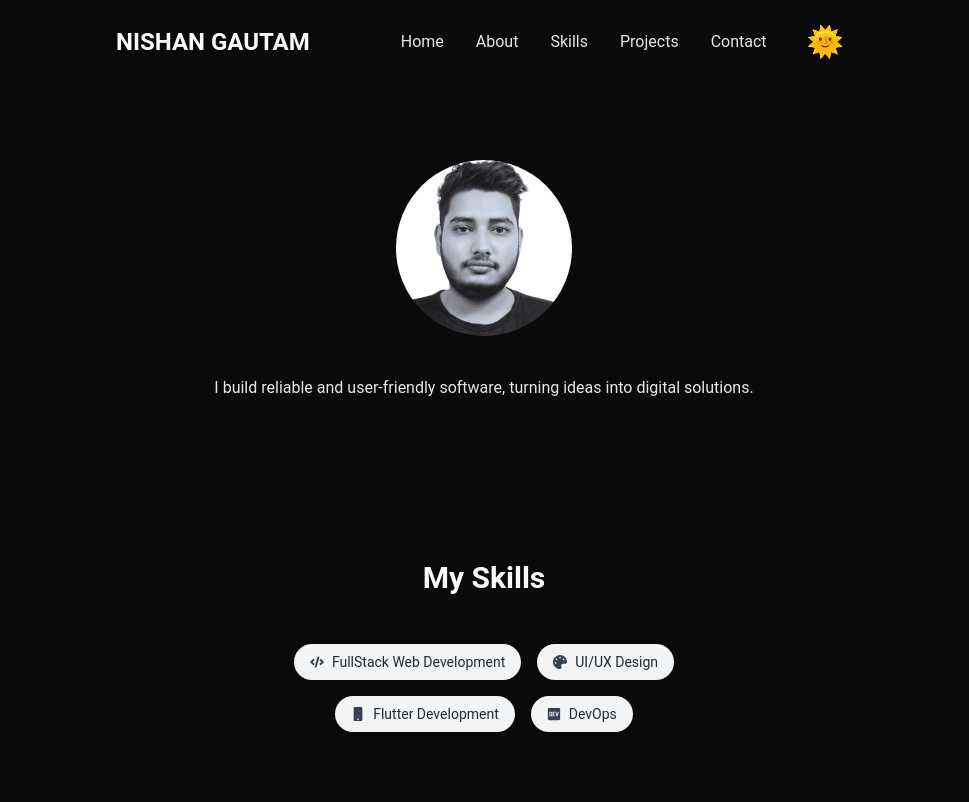
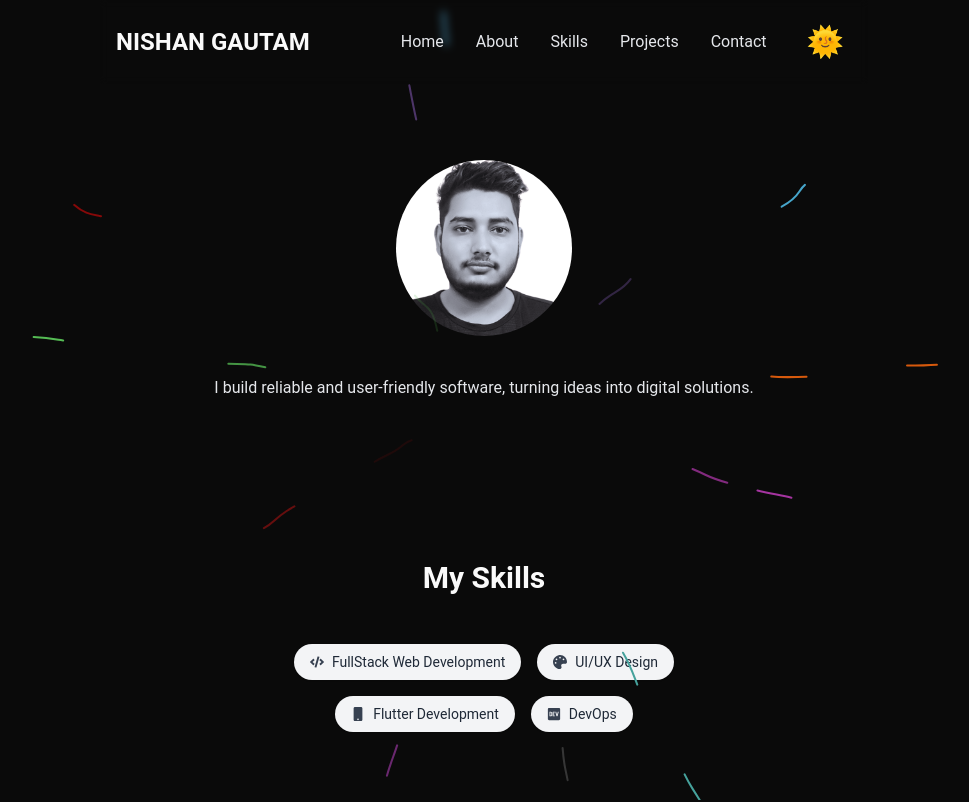
Before and after one commit to nxhettry/Minimal-Portfolio, a Next.js app: page / in a window 1280 px wide. Shown: the top 802 px of the page, without its empty margins (156-1125 px from the left). Built offline with nearby package versions, Linux system fonts and the light colour scheme; what @nextui-org/react would draw is missing.

Commit message:
added contact form'

```diff
--- a/app/layout.tsx
+++ b/app/layout.tsx
@@ -18,10 +18,10 @@ export default function RootLayout({
     <html lang="en" suppressHydrationWarning>
       <body className={`font-body w-3/5 mx-auto`}>
         <Providers>
-          {/* <BackgroundLines> */}
-          <Navbar />
-          <div className="py-20 h-full w-full">{children}</div>
-          {/* </BackgroundLines> */}
+          <BackgroundLines>
+            <Navbar />
+            <div className="py-20 h-full w-full">{children}</div>
+          </BackgroundLines>
         </Providers>
       </body>
     </html>
```
